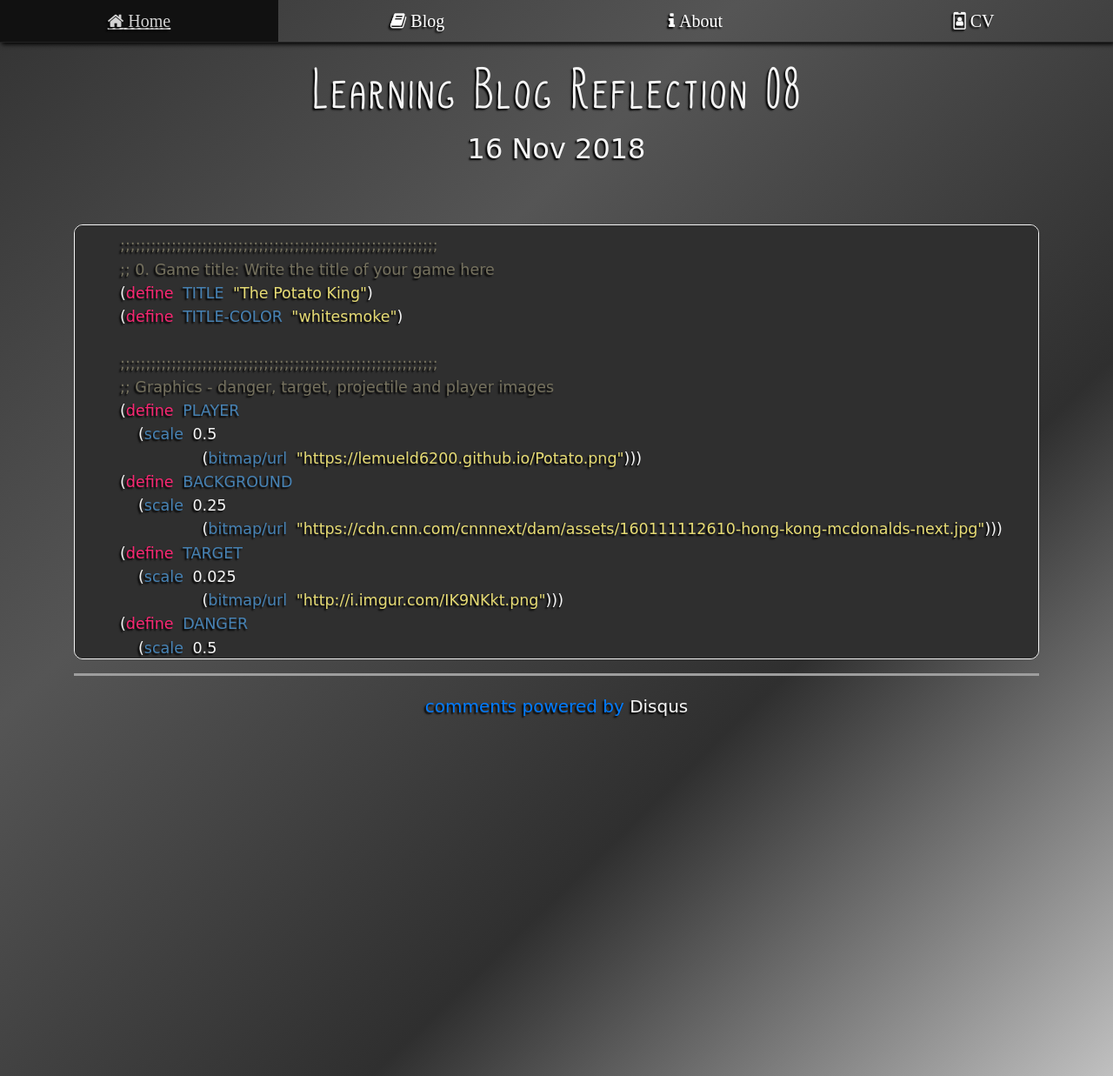
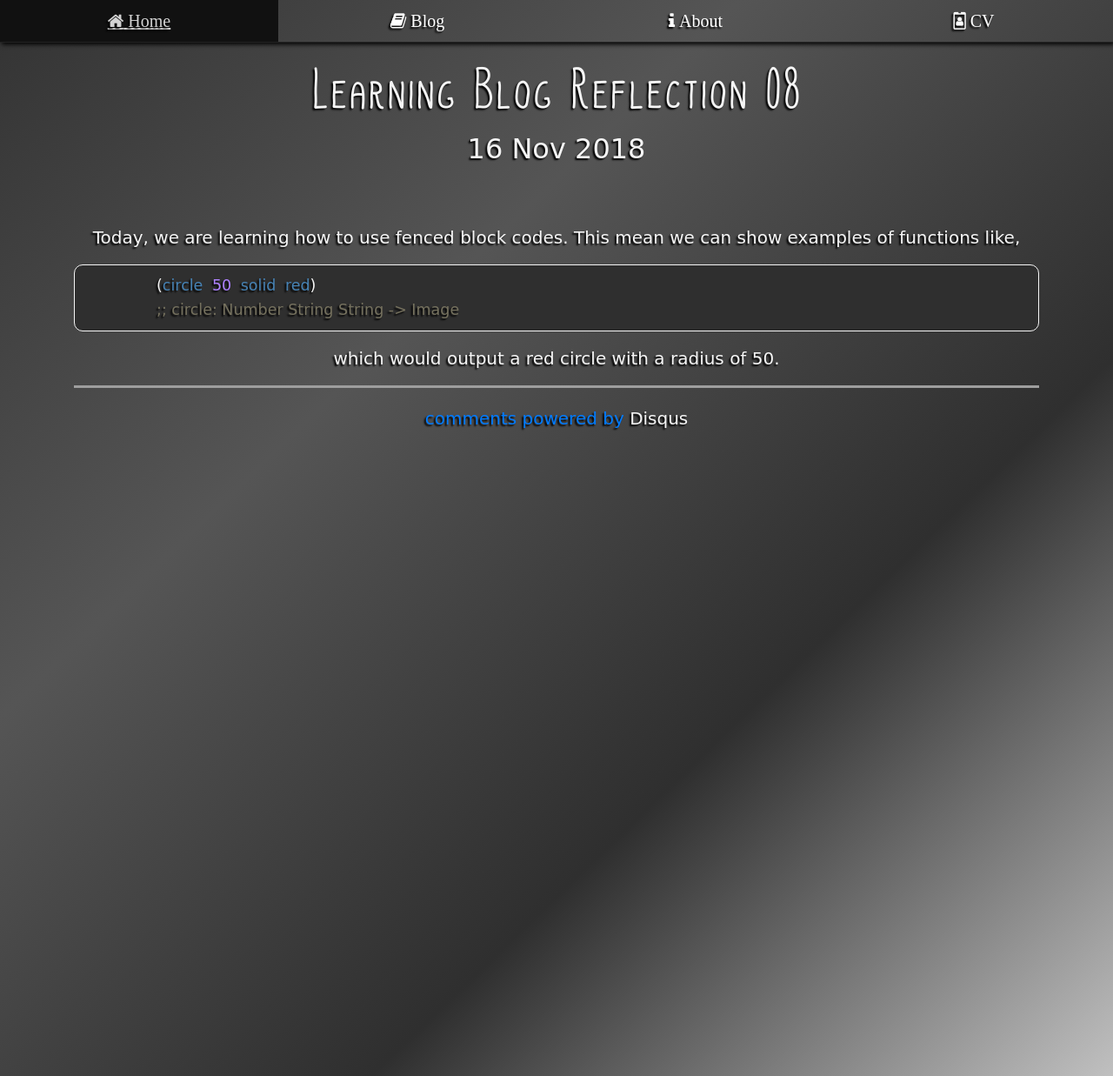
Before and after one commit to lemueldls/lemueld6200.github.io, a Jekyll site: the page built from _posts/2018-11-16-learning-blog-reflection-08.md, in a window 1280 px wide, cut to the strip 0-1237 px from the top of the page. Shown: the whole strip at 87% size. Built offline with Jekyll 4.4.1, drawn with Linux system fonts in a browser that asks for light colours; comment, search, counter and statistics services are not loaded; grey boxes are pictures that could not be loaded.

Commit message:
Update 2018-11-16-learning-blog-reflection-08.md

````diff
--- a/_posts/2018-11-16-learning-blog-reflection-08.md
+++ b/_posts/2018-11-16-learning-blog-reflection-08.md
@@ -4,35 +4,9 @@ title: "Learning Blog Reflection 08"
 date: 2018-11-16
 ---
 
+Today, we are learning how to use fenced block codes. This mean we can show examples of functions like,
 ```scheme
-    ;;;;;;;;;;;;;;;;;;;;;;;;;;;;;;;;;;;;;;;;;;;;;;;;;;;;;;;;;;;;;;
-    ;; 0. Game title: Write the title of your game here
-    (define TITLE "The Potato King")
-    (define TITLE-COLOR "whitesmoke")
-
-    ;;;;;;;;;;;;;;;;;;;;;;;;;;;;;;;;;;;;;;;;;;;;;;;;;;;;;;;;;;;;;;
-    ;; Graphics - danger, target, projectile and player images
-    (define PLAYER
-      (scale 0.5
-             (bitmap/url "https://lemueld6200.github.io/Potato.png")))
-    (define BACKGROUND
-      (scale 0.25
-             (bitmap/url "https://cdn.cnn.com/cnnnext/dam/assets/160111112610-hong-kong-mcdonalds-next.jpg")))
-    (define TARGET
-      (scale 0.025
-             (bitmap/url "http://i.imgur.com/IK9NKkt.png")))
-    (define DANGER
-      (scale 0.5
-             (bitmap/url "https://mbtskoudsalg.com/images/mcdonalds-clown-png-1.png")))
-
-
-    ;; here's a screenshot of the game, with the PLAYER at (320, 240),
-    ;; the TARGET at (400 500) and the DANGER at (150, 200)
-    (define SCREENSHOT (put-image DANGER
-                                    400 100
-                                    (put-image TARGET
-                                               250 175
-                                               (put-image PLAYER
-                                                          80 90
-                                                          BACKGROUND))))
+	(circle 50 solid red)
+	;; circle: Number String String -> Image
 ```
+which would output a red circle with a radius of 50.
````
